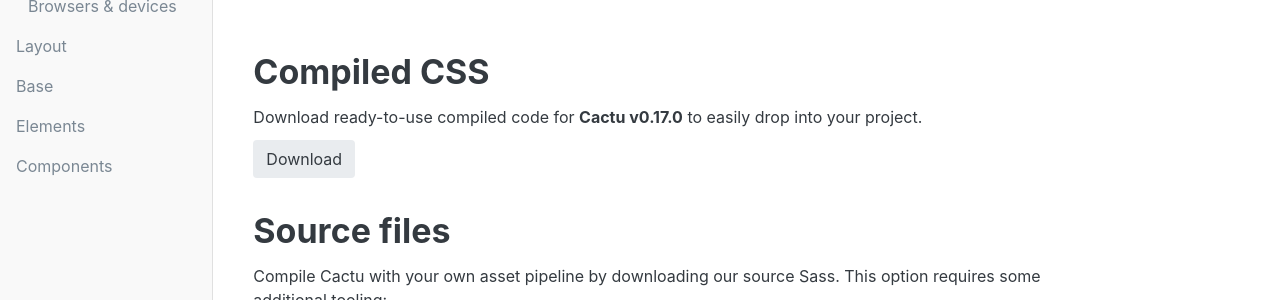
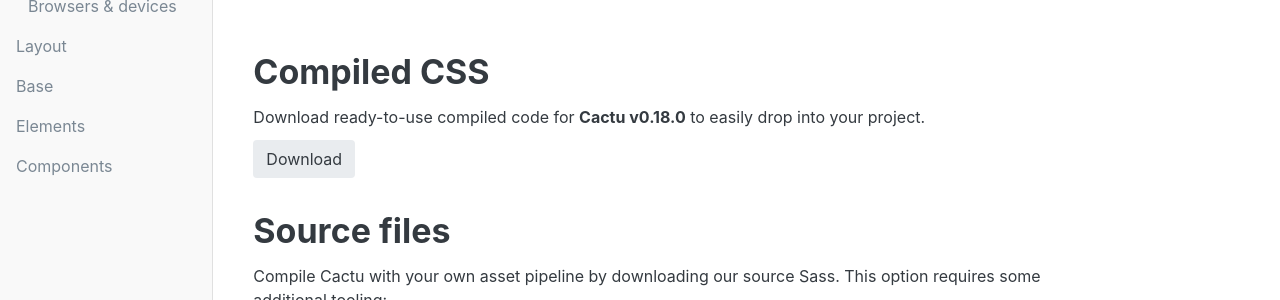
Before and after one commit to mendozagioo/cactu, a Jekyll site: the page built from documentation/getting-started/download.md, in a window 1280 px wide and 1370 px high. Shown: the part 237-537 px from the top of the window. Built offline with Jekyll 4.4.1, drawn with Linux system fonts in a browser that asks for light colours; the table of contents is made by our own code.

Commit message:
Fixing links to static versions

```diff
--- a/documentation/getting-started/download.md
+++ b/documentation/getting-started/download.md
@@ -9,9 +9,9 @@ toc: true
 
 ## Compiled CSS
 
-Download ready-to-use compiled code for **Cactu v0.17.0** to easily drop into your project.
+Download ready-to-use compiled code for **Cactu v{{ site.current_ruby_version }}** to easily drop into your project.
 
-<a class="button" href="https://github.com/mendozagioo/cactu/releases/download/0.17.0/cactu-0.17.0-css.zip">Download</a>
+<a class="button" href="https://github.com/mendozagioo/cactu/releases/download/{{ site.current_ruby_version }}/cactu-{{ site.current_ruby_version }}-css.zip">Download</a>
 
 
 ## Source files
```
Also changed, not shown: documentation/getting-started/introduction.md (+1 -1 lines).
